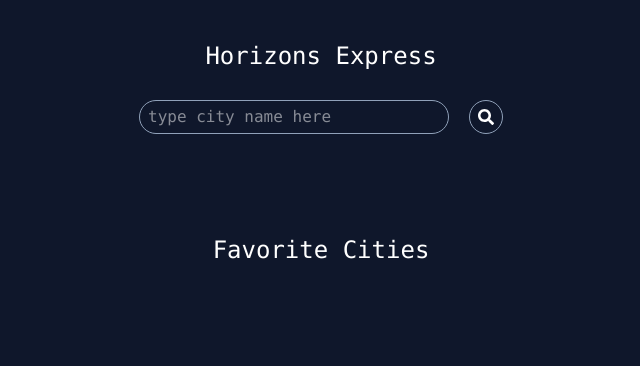
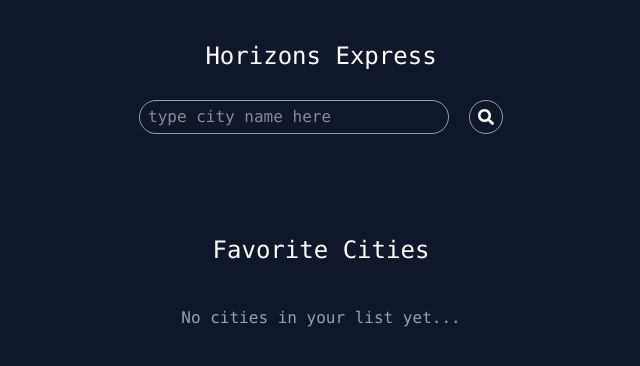
Before and after one commit to Raftouch/horizons-express, a React (Vite) app in the folder client/: page / in a window 1280 px wide. Shown: the top 366 px of the page, without its empty margins (319-959 px from the left). Built offline with nearby package versions, Linux system fonts and the light colour scheme.

Commit message:
:zap: add message when no cities in fav list

```diff
--- a/client/src/components/Favorite.tsx
+++ b/client/src/components/Favorite.tsx
@@ -8,11 +8,15 @@ export default function Favorite() {
   return (
     <div className="mt-5">
       <h1 className="text-white text-center text-2xl my-10">Favorite Cities</h1>
-      <div className="mt-10 grid grid-cols-1 md:grid-cols-2 gap-10 xl:grid-cols-3 xl:gap-24">
-        {cities.map((city) => (
-          <WeatherCard key={city.id} cityWeather={city} />
-        ))}
-      </div>
+      {cities.length > 0 ? (
+        <div className="mt-10 grid grid-cols-1 md:grid-cols-2 gap-10 xl:grid-cols-3 xl:gap-24">
+          {cities.map((city) => (
+            <WeatherCard key={city.id} cityWeather={city} />
+          ))}
+        </div>
+      ) : (
+        <div className="text-slate-400">No cities in your list yet...</div>
+      )}
     </div>
   );
 }
```
